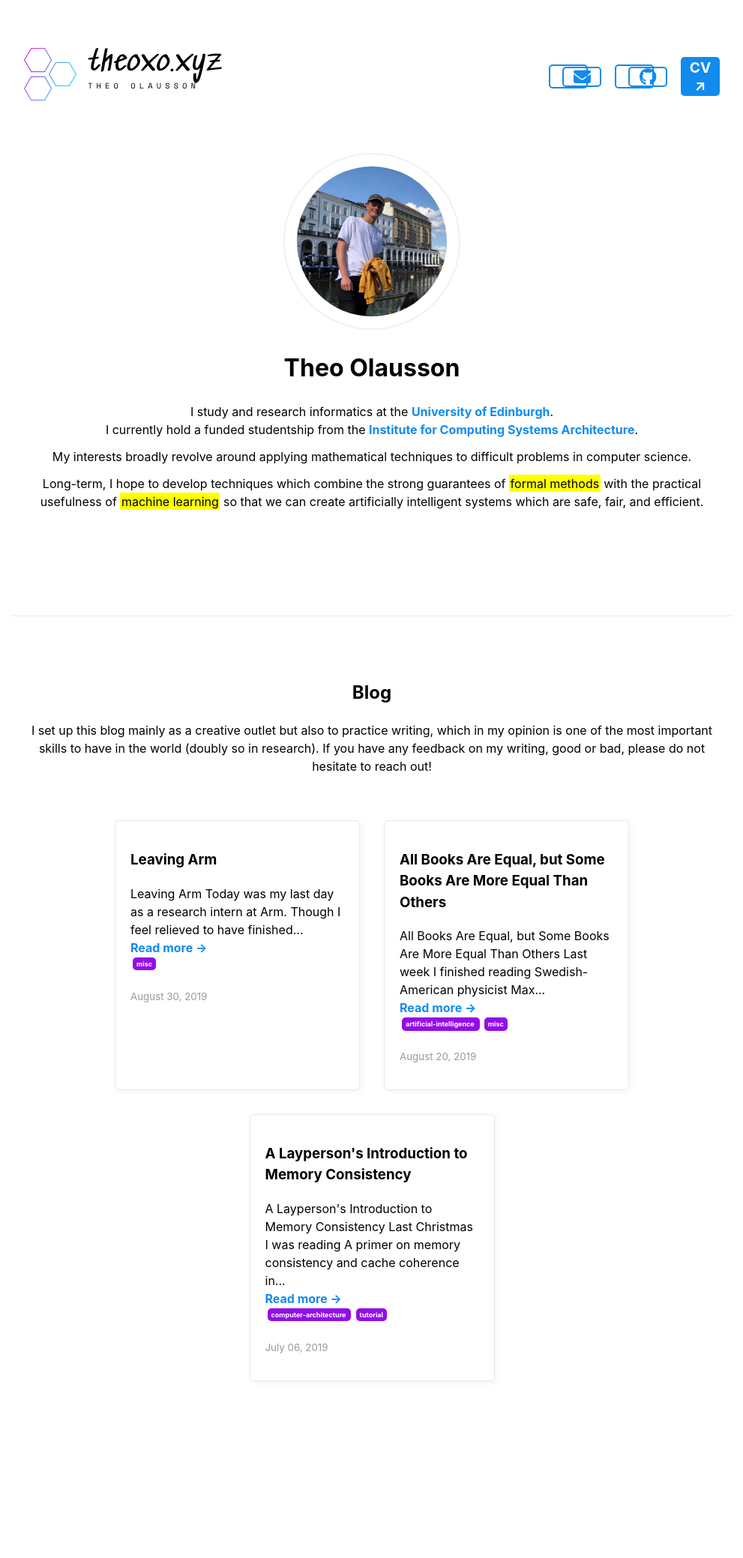
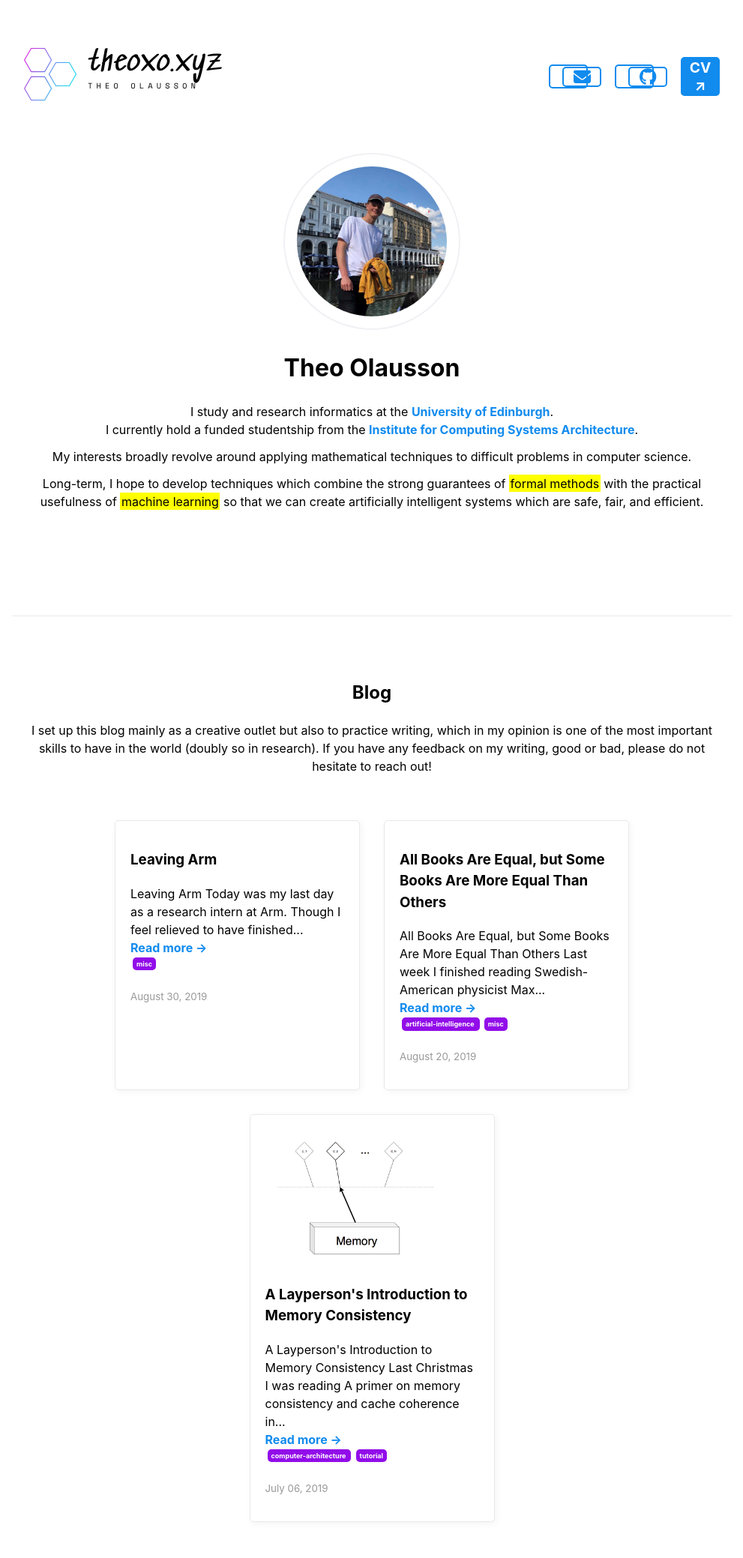
Before and after one commit to theoxo/theoxo.github.io, a Jekyll site: the page built from index.md, in a window 1280 px wide. Shown: the whole page at 75% size, without its empty margins (144-1135 px from the left). Built offline with Jekyll 4.4.1, drawn with Linux system fonts in a browser that asks for light colours; nearby versions of some CDN libraries; before the commit the page ends 1890 px from its top, so only the background shows below that.

Commit message:
improvement: added image to blog card

```diff
--- a/_layouts/home.html
+++ b/_layouts/home.html
@@ -44,6 +44,9 @@
         </header>
         {% for post in site.posts %}
         <aside onclick="location.href='{{ post.url }}';" style="cursor: pointer;">
+          {% if post.frontimg %}
+          <img src="{{ post.frontimg }}" style="height:150px;">
+          {% endif %}
           <h3> {{ post.subtitle }} </h3>
           {{ post.excerpt | strip_html | truncatewords: 20 }}
           <br>
```
Also changed, not shown: _posts/2019-07-06-a-laymans-introduction-to-memory-consistency.md (+1 -0 lines).
